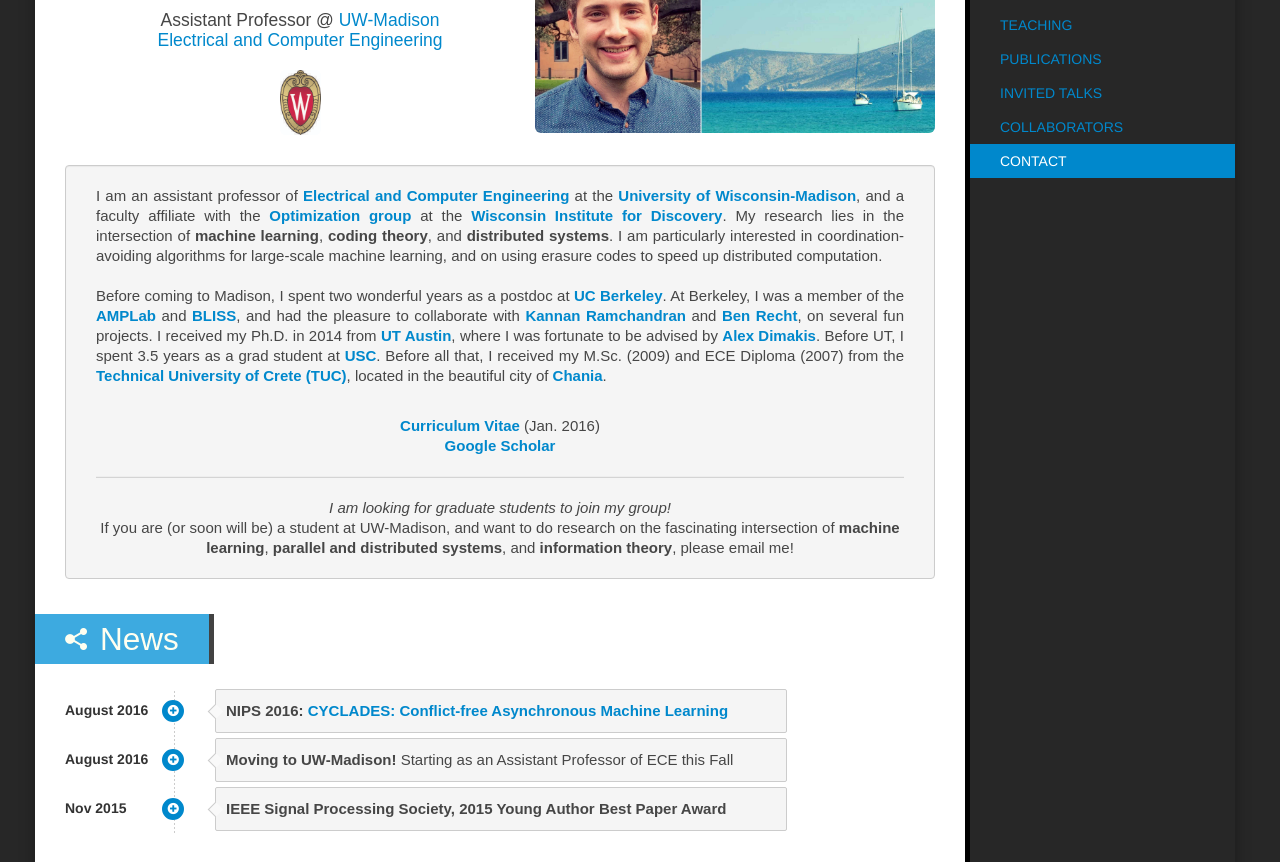
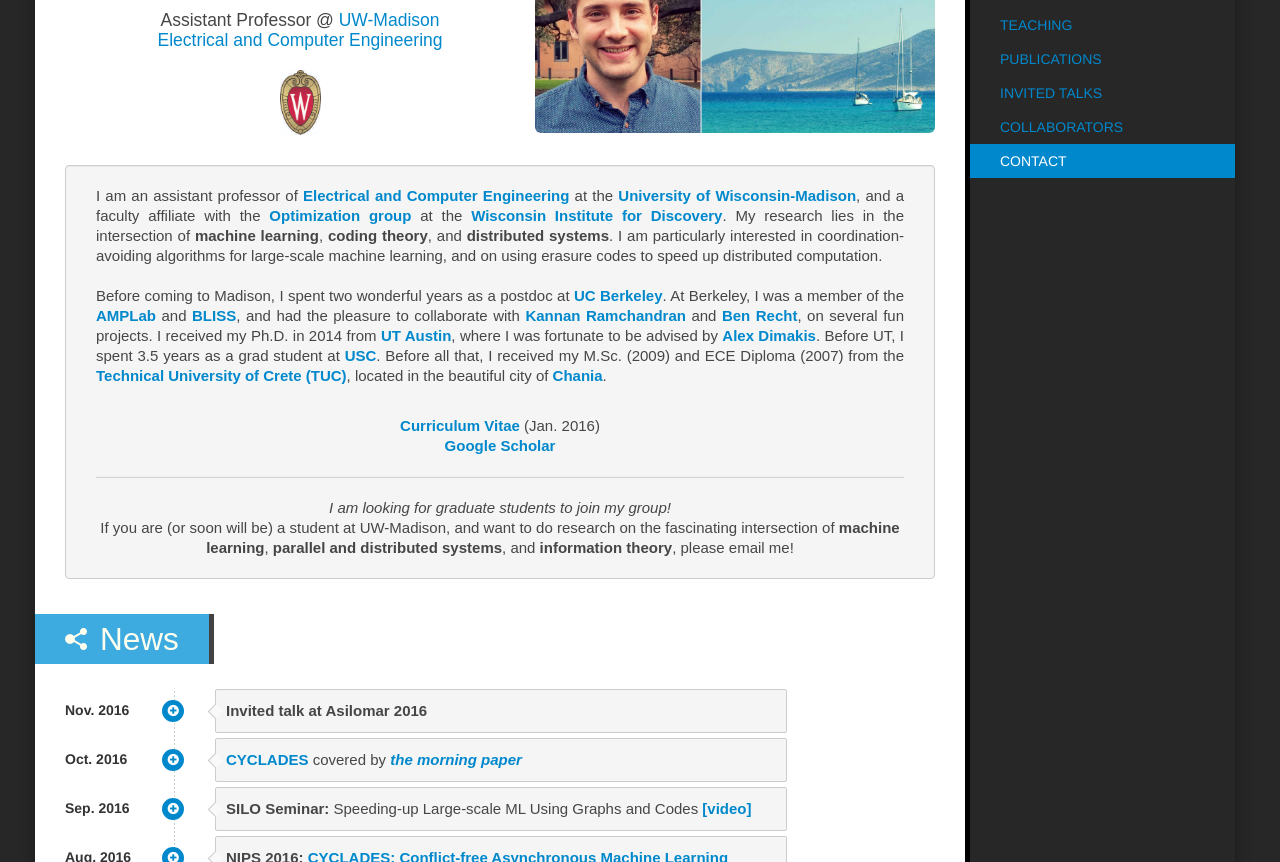
Before and after one commit to anadim/anadim.github.io, a plain HTML site: page index.html in a window 1280 px wide. Shown: the part 90-952 px from the top of the page. Drawn offline with Linux system fonts and the light colour scheme; a web font is replaced by a local one.

Commit message:
site update

```diff
--- a/index.html
+++ b/index.html
@@ -180,11 +180,65 @@
 
 
 
+                                <div class="timeline-item">
+                                    <div class="timeline-item-date">
+                                        <b>Nov. 2016</b>
+                                    </div>
+                                    <div class="timeline-item-trigger">
+                                        <span class="glyphicons white circle_plus" data-toggle="collapse" data-target="#asilomar16"><i></i></span>
+                                    </div>
+                                    <div class="timeline-arrow">
+                                        <i></i>
+                                    </div>
+                                    <div class="timeline-item-content">
+                                        <h5 class="timeline-item-title" data-toggle="collapse" data-target="#asilomar16"><b>Invited talk at Asilomar 2016</b></h5>
 
+
+
+                                        </div>
+                                </div>
 
                                 <div class="timeline-item">
                                     <div class="timeline-item-date">
-                                        <b>August 2016</b>
+                                        <b>Oct. 2016</b>
+                                    </div>
+                                    <div class="timeline-item-trigger">
+                                        <span class="glyphicons white circle_plus" data-toggle="collapse" data-target="#cyc_press"><i></i></span>
+                                    </div>
+                                    <div class="timeline-arrow">
+                                        <i></i>
+                                    </div>
+                                    <div class="timeline-item-content">
+                                        <h5 class="timeline-item-title" data-toggle="collapse" data-target="#cyc_press"></b> <a href="http://arxiv.org/abs/1605.09721"> <b>CYCLADES</a></b> covered by <a href="https://blog.acolyer.org/2016/10/04/cyclades-conflict-free-asynchronous-machine-learning/"> <i><b>the morning paper</b></i></a></b></h5>
+
+
+
+                                        </div>
+                                </div>
+
+                                <div class="timeline-item">
+                                    <div class="timeline-item-date">
+                                        <b>Sep. 2016</b>
+                                    </div>
+                                    <div class="timeline-item-trigger">
+                                        <span class="glyphicons white circle_plus" data-toggle="collapse" data-target="#silo_talk"><i></i></span>
+                                    </div>
+                                    <div class="timeline-arrow">
+                                        <i></i>
+                                    </div>
+                                    <div class="timeline-item-content">
+                                        <h5 class="timeline-item-title" data-toggle="collapse" data-target="#silo_talk">
+                                            <b> SILO Seminar:</b> Speeding-up Large-scale ML Using Graphs and Codes
+                                            <a href="https://vimeo.com/185052120"> <b>[video]</b> </a></h5>
+
+
+
+                                        </div>
+                                </div>
+
+                                <div class="timeline-item">
+                                    <div class="timeline-item-date">
+                                        <b>Aug. 2016</b>
                                     </div>
                                     <div class="timeline-item-trigger">
                                         <span class="glyphicons white circle_plus" data-toggle="collapse" data-target="#position_cyclades"><i></i></span>
@@ -213,47 +267,9 @@
                                 </div>
 
 
-                                <div class="timeline-item">
-                                    <div class="timeline-item-date">
-                                        <b>August 2016</b>
-                                    </div>
-                                    <div class="timeline-item-trigger">
-                                        <span class="glyphicons white circle_plus" data-toggle="collapse" data-target="#position_UW"><i></i></span>
-                                    </div>
-                                    <div class="timeline-arrow">
-                                        <i></i>
-                                    </div>
-                                    <div class="timeline-item-content">
-                                        <h5 class="timeline-item-title" data-toggle="collapse" data-target="#position_UW"><b>Moving to UW-Madison!</b> Starting as an Assistant Professor of ECE this Fall</b></h5>
 
 
 
-                                        </div>
-                                </div>
-
-
-
-                                <div class="timeline-item">
-                                    <div class="timeline-item-date">
-                                        <b>Nov 2015</b>
-                                    </div>
-                                    <div class="timeline-item-trigger">
-                                        <span class="glyphicons white circle_plus" data-toggle="collapse" data-target="#SPSaward"><i></i></span>
-                                    </div>
-                                    <div class="timeline-arrow">
-                                        <i></i>
-                                    </div>
-                                    <div class="timeline-item-content">
-                                        <h5 class="timeline-item-title" data-toggle="collapse" data-target="#SPSaward"> <b> IEEE Signal Processing Society, 2015 Young Author Best Paper Award </b></h5>
-
-                                        <div class="collapse " id="SPSaward">
-                                             <p>
-                                             for our paper  with Alex Dimakis, <i>Interference Alignment as a Rank Constrained Rank Minimization</i>, appeared in IEEE Trans. on Signal Processing, Aug. 2012.
-                                              <!-- <small>H. Mania, X. Pan, D. Papailiopoulos, B. Recht, K. Ramchandran, M. I. Jordan</small></br> -->
-                                            </p>
-                                        </div>
-                                        </div>
-                                </div>
 
 
 
@@ -986,6 +1002,7 @@
                                 <ul class="papers">
 
 
+
                                         <li>
                                             <div class="paper-title">
                                                 Let Your Cores Run Wild!: Avoiding Coordination in Parallel ML
```
